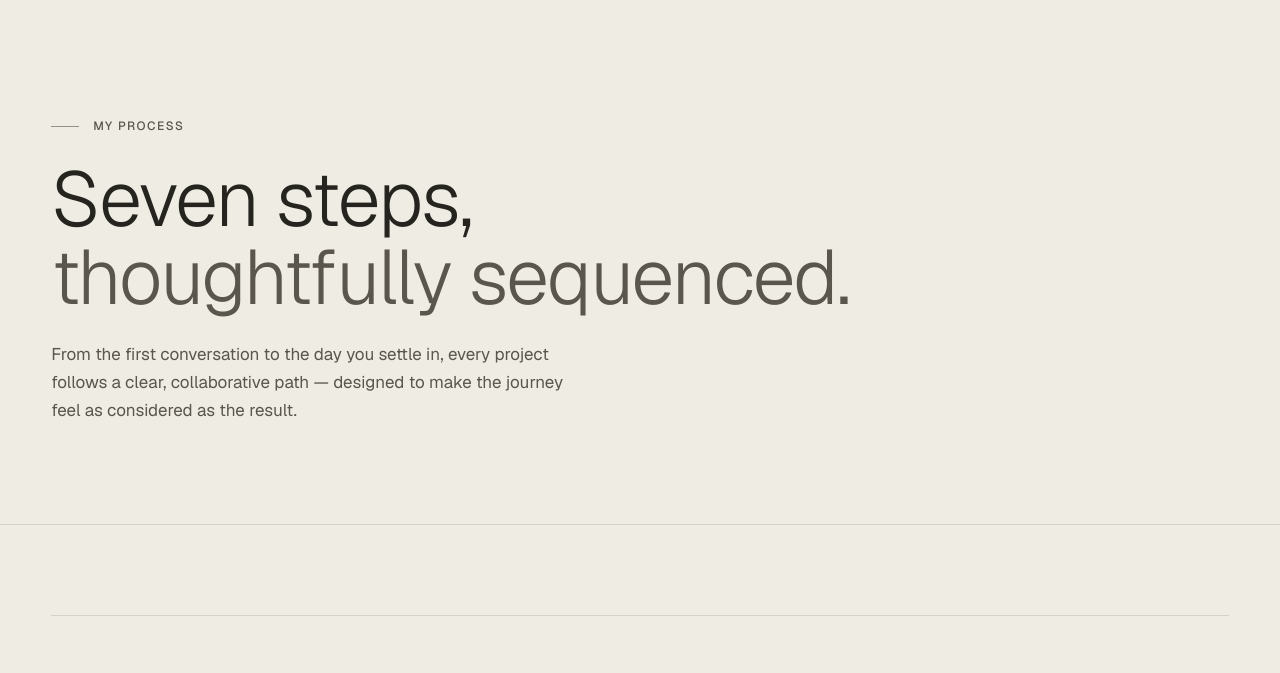
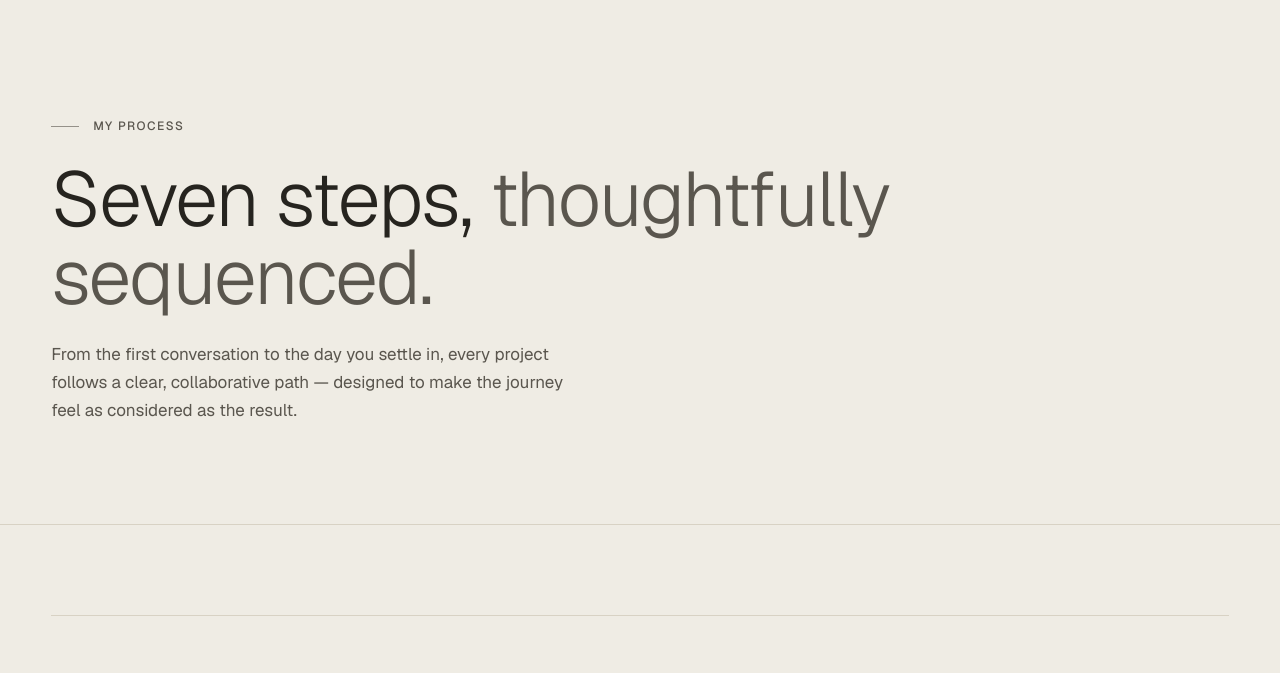
Before and after one commit to suki972/shirazimroni.com, a plain HTML site: page process.html in a window 1280 px wide. Shown: the part 63-736 px from the top of the page. Drawn offline with nearby package versions, Linux system fonts and the light colour scheme.

Commit message:
Remove title max-width constraint on process hero

```diff
--- a/styles.css
+++ b/styles.css
@@ -627,14 +627,13 @@ dl, dd { padding: 0; }
   gap: clamp(24px, 4vw, 48px);
   align-items: start;
 }
-.process-hero__left { display: grid; gap: 24px; max-width: 900px; }
+.process-hero__left { display: grid; gap: 24px; }
 .process-hero__title {
   font-weight: 300;
   font-size: clamp(40px, 6vw, 88px);
   line-height: 1.02;
   letter-spacing: -0.02em;
   text-wrap: pretty;
-  max-width: 16ch;
 }
 .process-hero__title-em {
   font-family: inherit;
```
